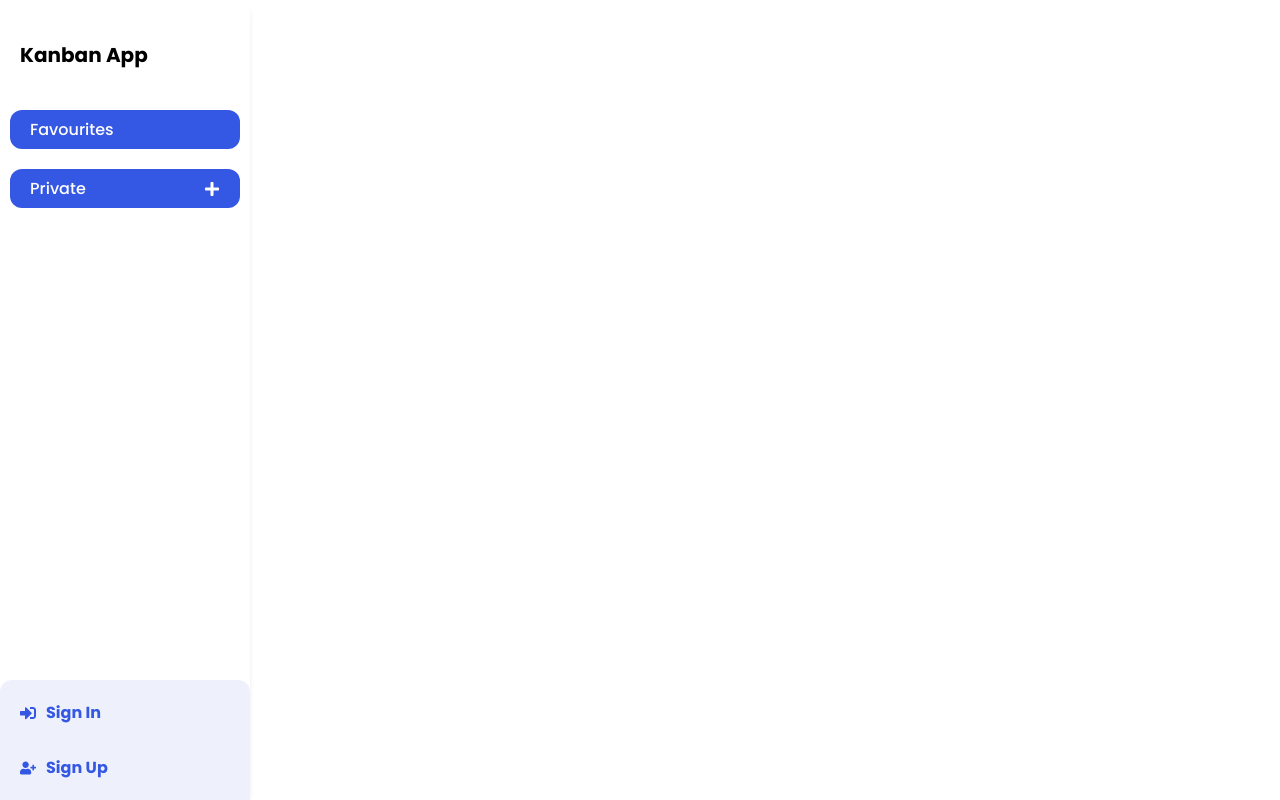
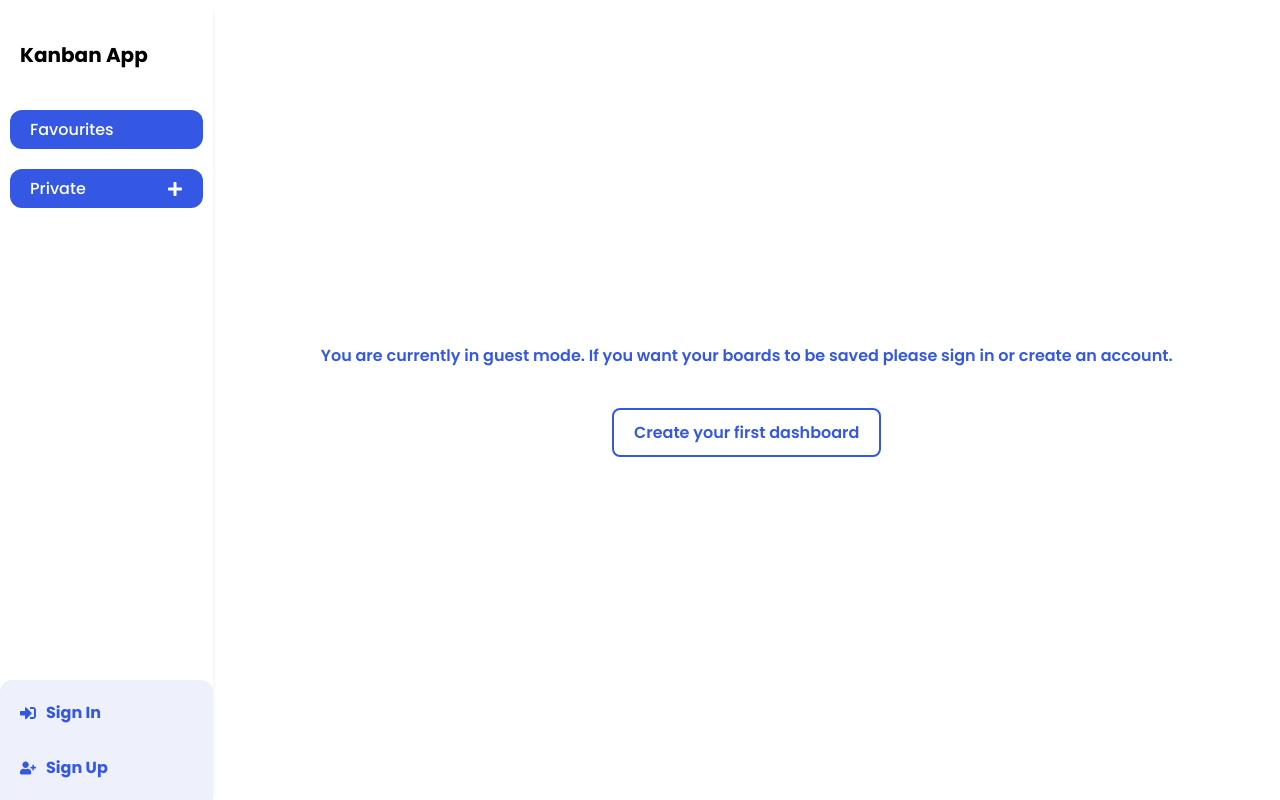
Before and after one commit to mgerszendorf/kanban-app, a React (Create React App) app in the folder client/: page / in a window 1280 px wide. Built offline with nearby package versions, Linux system fonts and the light colour scheme; no server answers.

Commit message:
Home with a view for the first dashboard

```diff
--- a/client/src/assets/styles/App.scss
+++ b/client/src/assets/styles/App.scss
@@ -7,6 +7,7 @@
 @import url(./pages/Authentication/SignUp.scss);
 @import url(./components/Message.scss);
 @import url(./components/UserOptions.scss);
+@import url(./pages/Home.scss);
 
 * {
   margin: 0;
--- /dev/null
+++ b/client/src/assets/styles/pages/Home.scss
@@ -0,0 +1,51 @@
+@import "../utils/variables";
+
+.home {
+  width: 100%;
+  min-height: calc(100vh - 70px);
+  display: flex;
+  justify-content: center;
+  align-items: center;
+
+  .first-dashboard-wrapper {
+    text-align: center;
+    p {
+      font-size: 1.6rem;
+      font-weight: 600;
+      color: $blue;
+      padding: 2rem;
+    }
+
+    .first-dashboard {
+      border: 2px solid $blue;
+      outline: none;
+      padding: 1rem 2rem;
+      border-radius: 8px;
+      font-size: 1.6rem;
+      cursor: pointer;
+      color: $blue;
+      font-weight: 600;
+      margin: 2rem 0;
+      background-color: #fff;
+      transition: 0.2s;
+
+      &:active {
+        color: #fff;
+        background-color: $blue;
+      }
+    }
+  }
+}
+
+@media all and (min-width: 1024px) {
+  .home {
+    .first-dashboard-wrapper {
+      .first-dashboard {
+        &:hover {
+          color: #fff;
+          background-color: $blue;
+        }
+      }
+    }
+  }
+}
--- /dev/null
+++ b/client/src/pages/Home.tsx
@@ -0,0 +1,47 @@
+import React from "react";
+import { useDispatch, useSelector } from "react-redux";
+import dashboardApi from "../api/dashboardApi";
+import { setGuestDashboards } from "../redux/features/guestDashboardSlice";
+import { Store } from "../redux/types";
+
+function Home() {
+  const authState = useSelector((state: Store) => state.authState);
+  const dispatch = useDispatch();
+
+  const createDashboard = async () => {
+    if (authState?.user) {
+      try {
+        const res = await dashboardApi.create();
+        console.log(res);
+      } catch (error) {
+        console.log(error);
+      }
+    } else {
+      dispatch(
+        setGuestDashboards({
+          user: "guest",
+          icon: "📃",
+          title: "Untitle",
+          description:
+            "Please add a description here. If you need it, your description can be…",
+        })
+      );
+    }
+  };
+
+  return (
+    <section className="home">
+      <div className="first-dashboard-wrapper">
+        <p>
+          You are currently in guest mode. If you want your boards to be saved
+          please sign in or create an account.
+        </p>
+        <button className="first-dashboard" onClick={createDashboard}>
+          Create your first dashboard
+        </button>
+      </div>
+    </section>
+  );
+}
+
+export default Home;
--- a/client/src/pages/Root.tsx
+++ b/client/src/pages/Root.tsx
@@ -1,4 +1,4 @@
-import React from "react";
+import { useEffect, useState } from "react";
 import { useSelector } from "react-redux";
 import Message from "../components/Message";
 import NavigationBar from "../components/NavigationBar";
@@ -7,6 +7,7 @@ import { Store } from "../redux/types";
 import ForgotPassword from "./Authentication/ForgotPassword";
 import SignIn from "./Authentication/SignIn";
 import SignUp from "./Authentication/SignUp";
+import Home from "./Home";
 import MobileMenu from "./MobileMenu";
 
 function Root() {
@@ -27,6 +28,7 @@ function Root() {
         </>
       )}
       <Sidebar />
+      <Home />
       {signInState && !signUpState && !forgotPasswordState && <SignIn />}
       {signUpState && !signInState && !forgotPasswordState && <SignUp />}
       {forgotPasswordState && !signInState && !signUpState && (
```
